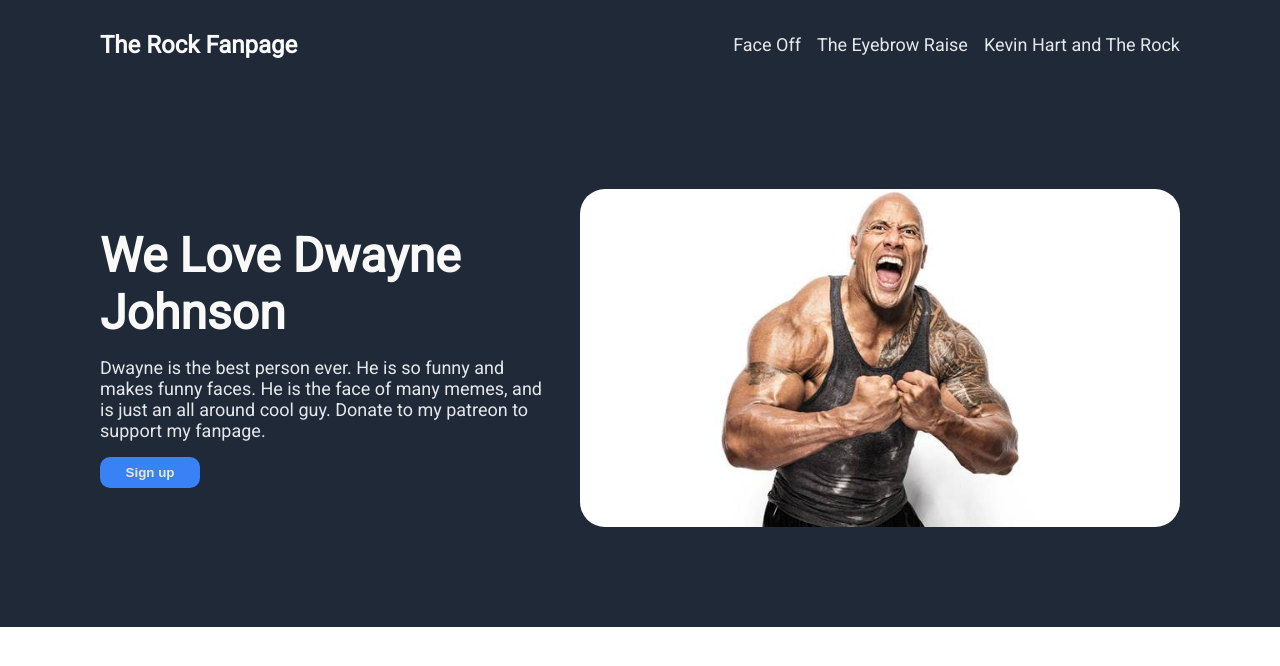
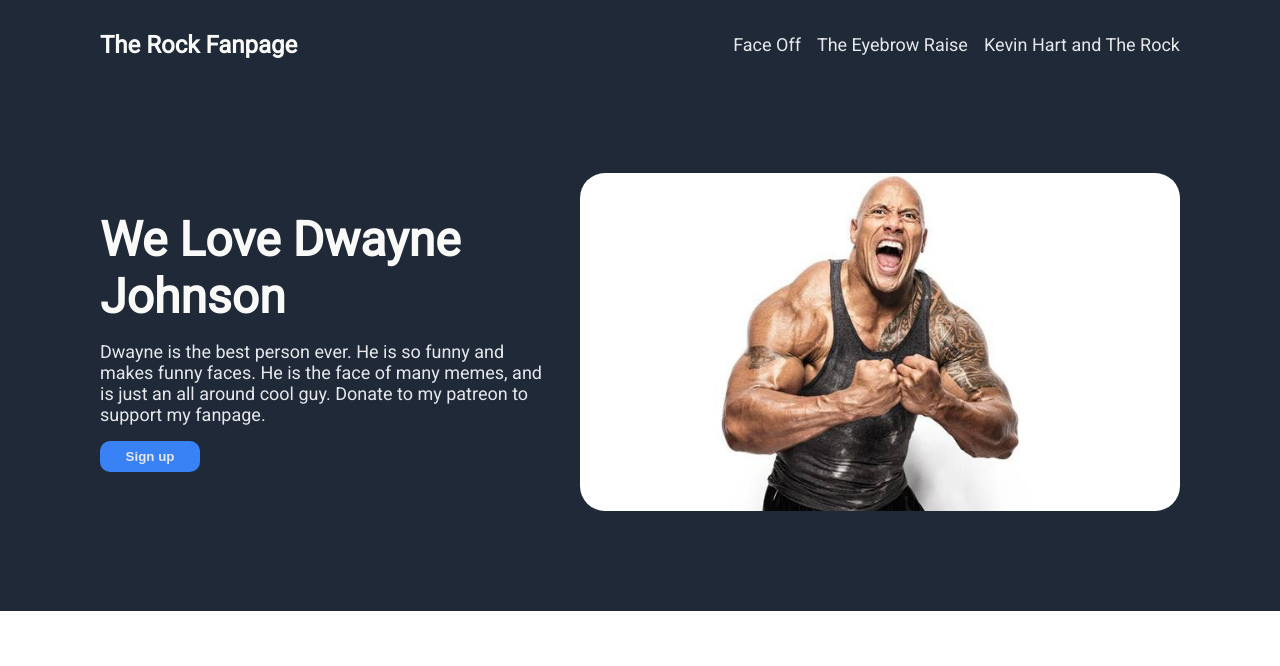
Before and after one commit to simp1ord/Landing-Page, a plain HTML site: page index.html in a window 1280 px wide. Drawn offline with Linux system fonts and the light colour scheme.

Commit message:
few changes to styles

```diff
--- a/index.html
+++ b/index.html
@@ -12,6 +12,7 @@
 </head>
 
 <body>
+    <div class="top">
         <div class="header">
             <h3 class="mini-header">The Rock Fanpage</h3>
             <ul class="header-links">
@@ -32,6 +33,7 @@
             </div>
             <img class="main-image" src="images/https___bucketeer-e05bbc84-baa3-437e-9518-adb32be77984.s3.amazonaws.com_public_images_3bdb2575-9a92-42f8-8472-bb78c7bd118a_720x405.jpeg" alt="Beautiful Bald Funny Man">
         </div>
+    </div>
 
 
 
--- a/styles/style.css
+++ b/styles/style.css
@@ -3,6 +3,18 @@ body {
     flex-direction: column;
     font-family: 'Roboto', sans-serif;
     margin:0;
+
+}
+
+.top {
+    display: flex;
+    flex-direction: column;
+    padding-left: 100px;
+    padding-right: 100px;
+    padding-bottom: 100px;
+    padding-top: 16px;
+    background-color: #1F2937;
+    gap: 100px;
 }
 
 .header {
@@ -10,9 +22,6 @@ body {
     background-color: #1F2937;
     align-items: center;
     justify-content: space-between;
-    padding: 16px;
-    padding-left: 100px;
-    padding-right: 100px;
 }
 
 .mini-header {
@@ -20,6 +29,8 @@ body {
     font-weight: bold;
     color: #F9FAF8;
     margin:0;
+    display:flex;
+    flex: 1;
 }
 
 .header-links {
@@ -27,13 +38,14 @@ body {
     font-size: 18px;
     color: #E5E7EB;
     gap:16px;
+    flex: 1;
+    justify-content: flex-end;
 }
 
 .first-body {
     display:flex;
     background-color: #1F2937;
     gap: 30px;
-    padding: 100px;
     justify-content: center;
     align-items: center;
 }
@@ -73,6 +85,7 @@ body {
     flex: 1 1 0;
     border-radius: 25px;
     max-width: 600px;
+    display: flex;
 }
 
 ul {
```
Lines whose indentation alone changed are shown as unchanged.
